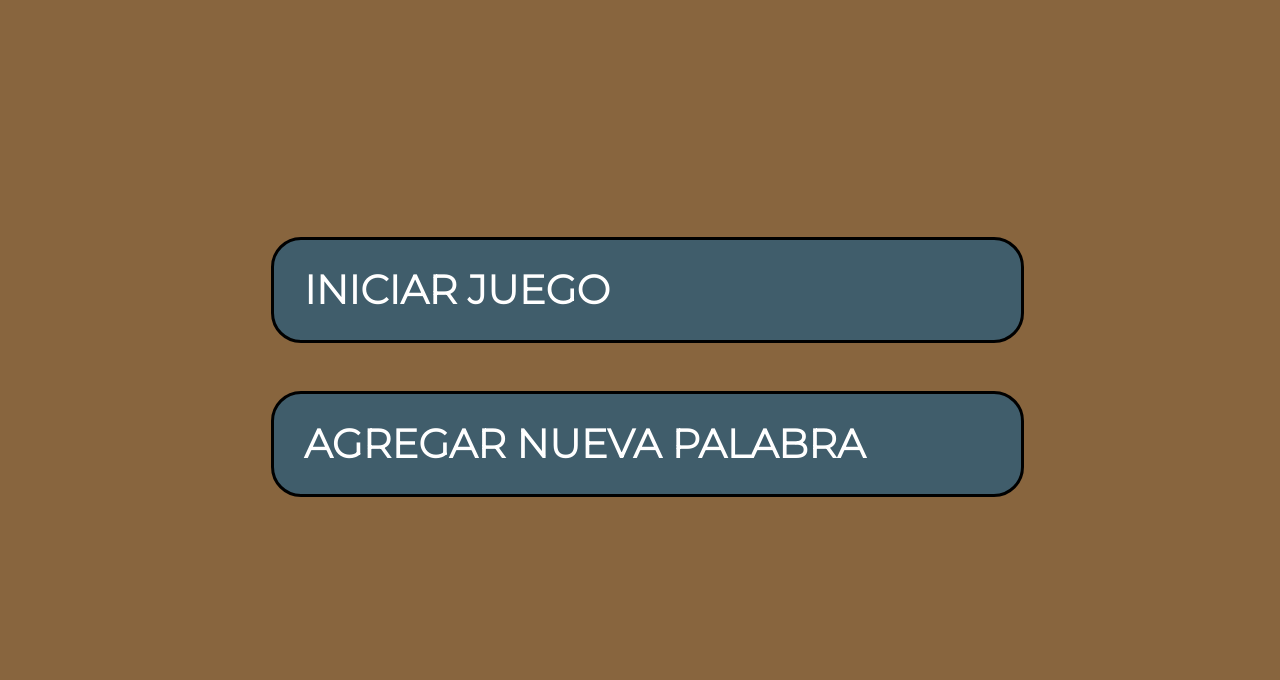
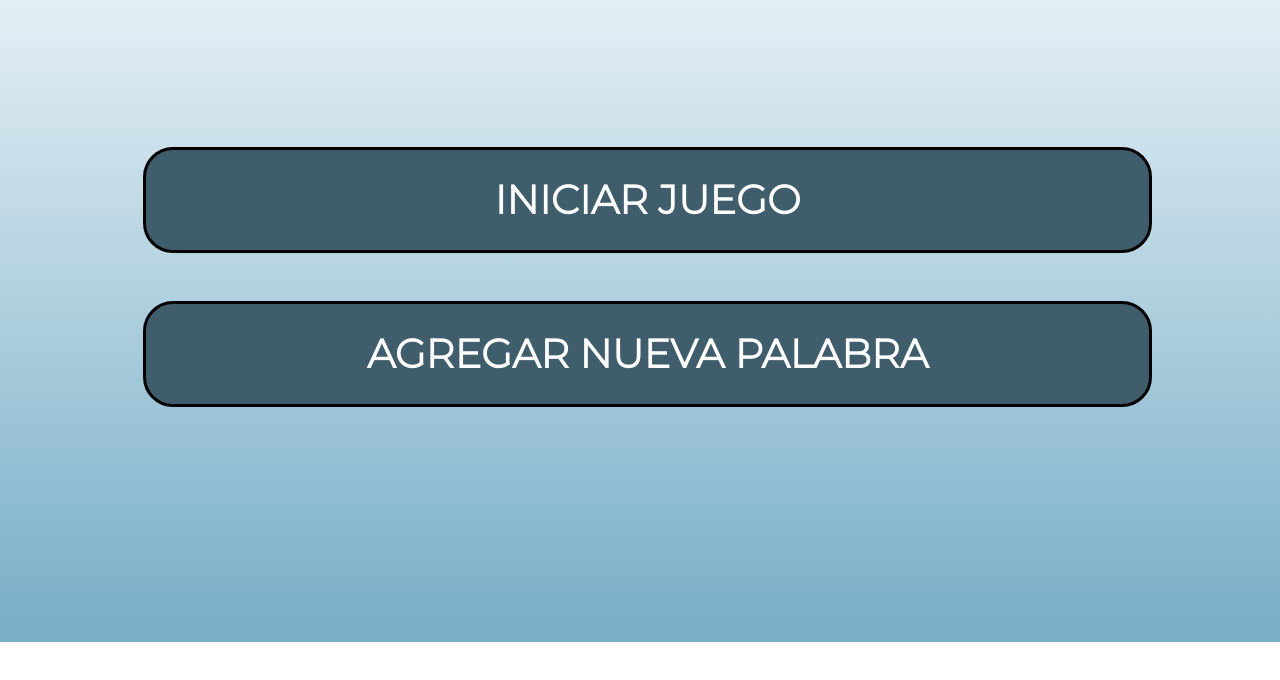
Before and after one commit to Gh33333/Juego_Gh33333.github.io, a plain HTML site: page index.html in a window 1280 px wide. Shown: the part 158-838 px from the top of the page. After the commit the page ends 800 px from the top, so only its background shows below. Drawn offline with Linux system fonts and the light colour scheme.

Commit message:
home listo

```diff
--- a/index.css
+++ b/index.css
@@ -1,7 +1,13 @@
+html{
+    width: 100%;
+    height: 100%;
+    background: linear-gradient(rgb(255, 255, 255), rgb(118, 173, 199));
+}
+
 body{
     font-family: 'Montserrat', sans-serif;
-    background-color: rgb(136, 101, 62);
 }
+
  /*CSS header*/
 .caja{
     width: 10%;
@@ -9,12 +15,11 @@ body{
 
 .caja img{
     padding: 20px;
-    opa
 }
 
 /*CSS body*/
 .home{
-  margin: 20%;
+  margin: 13% 10%;
 }
 
 nav li{
@@ -24,6 +29,7 @@ nav li{
     border-radius: 30px;
     background: rgb(64, 93, 107);
     padding: 30px;
+    text-align: center;
 }
 
 nav a{
@@ -34,16 +40,9 @@ nav a{
     text-decoration: none;
 }
 
-
 nav a:hover{
-    color: #c78c19;
-    text-decoration: underline;
+    color: #dbb569;
 }
-
-button:active{
-
-}
-
 
 @media screen and (max-width:640px) {
 
--- a/index.html
+++ b/index.html
@@ -26,7 +26,7 @@
         <section class="home">
             <nav>
                 <ul>
-                    <li><a href="Juego.html">iniciar juego</a></li>
+                    <li><a href="Juego.html" >iniciar juego</a></li>
                     <br>
                     <br>
                     <br>
@@ -35,7 +35,5 @@
             </nav>
         </section>
 
-        <div>
 
-        </div>
 </html>
```
